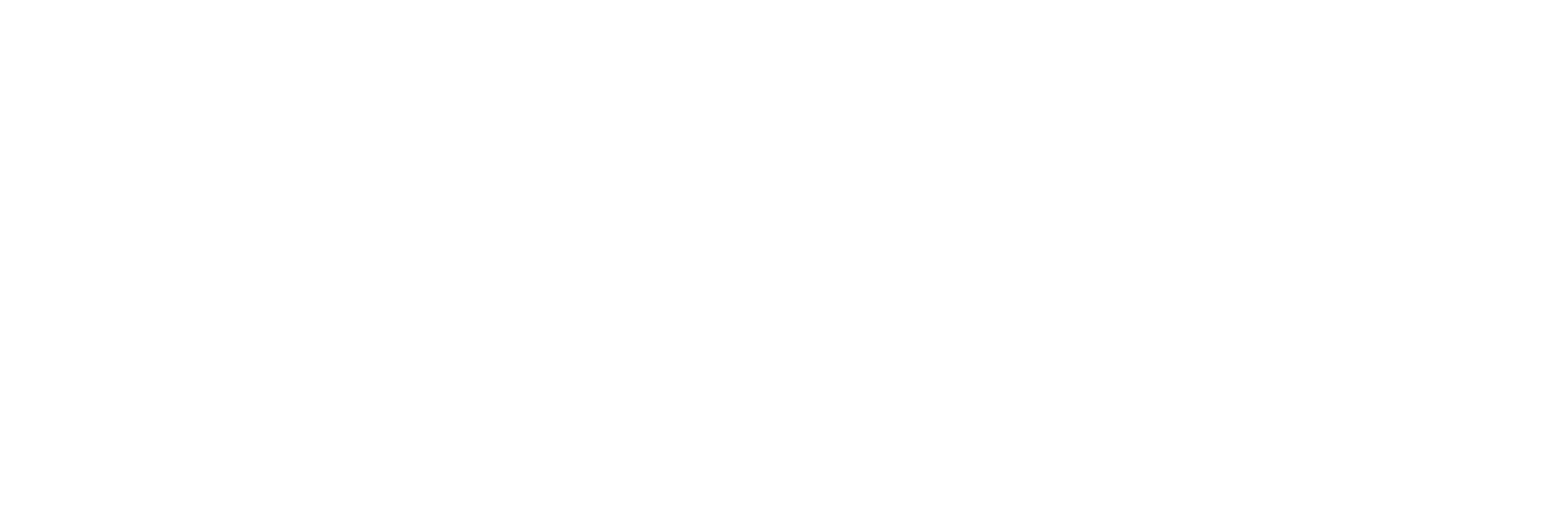
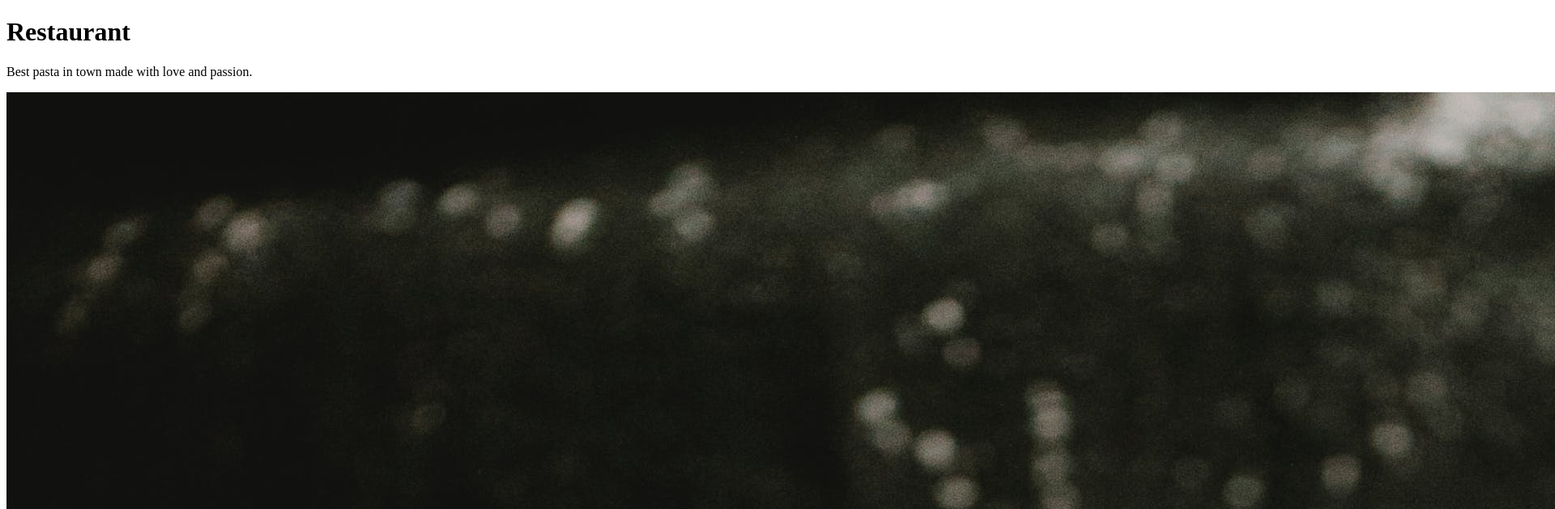
Before and after one commit to joominchoi/restaurant-page, a website built with webpack: page dist/index.html in a window 1280 px wide. Shown: the top 629 px of the page at 81% size, 1920 px wide, since content can reach past the window. Built offline with nearby package versions, Linux system fonts and the light colour scheme.

Commit message:
Hardcode bare-bones homepage for a restaurant

```diff
--- a/dist/index.html
+++ b/dist/index.html
@@ -9,7 +9,20 @@
 </head>
 
 <body>
-  <div id="content"></div>
+  <div id="content">
+    <header id="header">
+      <h1 id="restaurant name">Restaurant</h1>
+    </header>
+    <main id="main-container">
+      <div id="content">
+        <p>Best pasta in town made with love and passion.</p>
+        <img src="../src/images/fresh-pasta.jpg" alt="fresh-pasta">
+      </div>
+    </main>
+    <footer>
+      <p>Made by JooMin Choi</p>
+    </footer>
+  </div>
 </body>
 
 </html>
```
Also changed, not shown: src/images/fresh-pasta.jpg (added).
